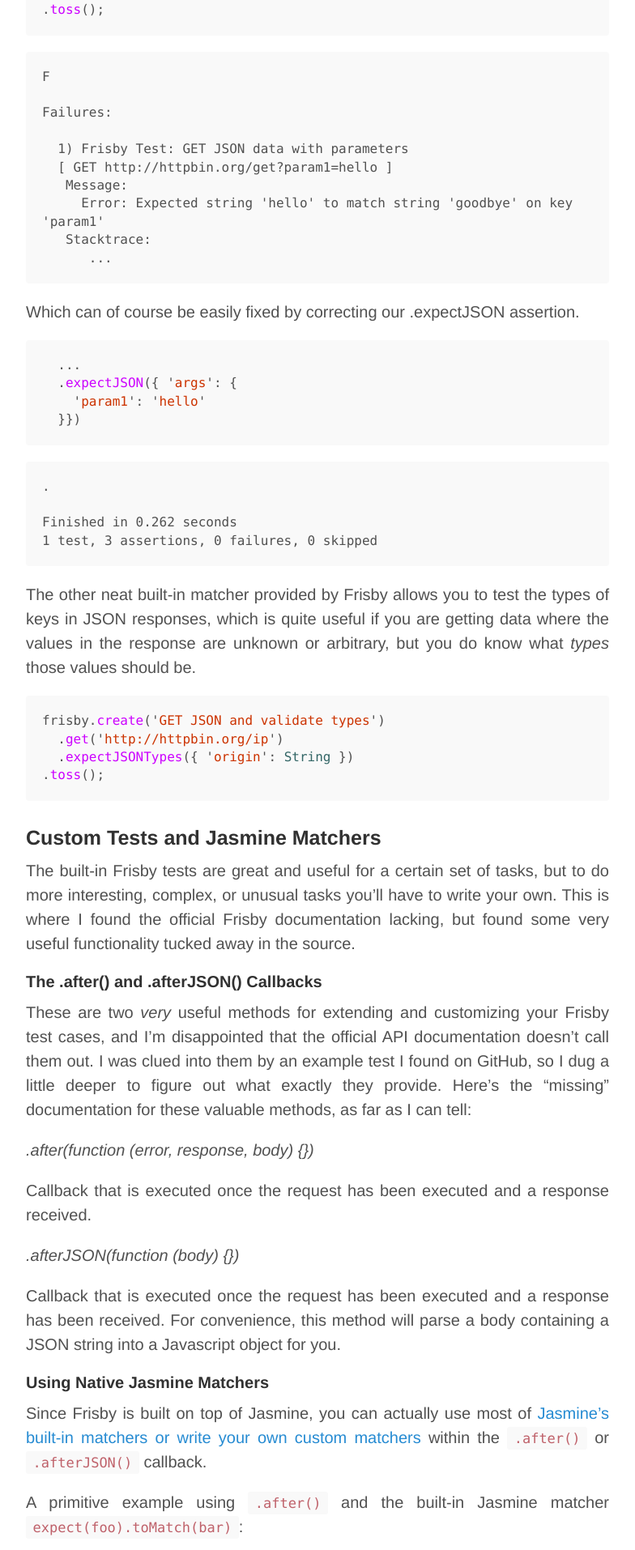
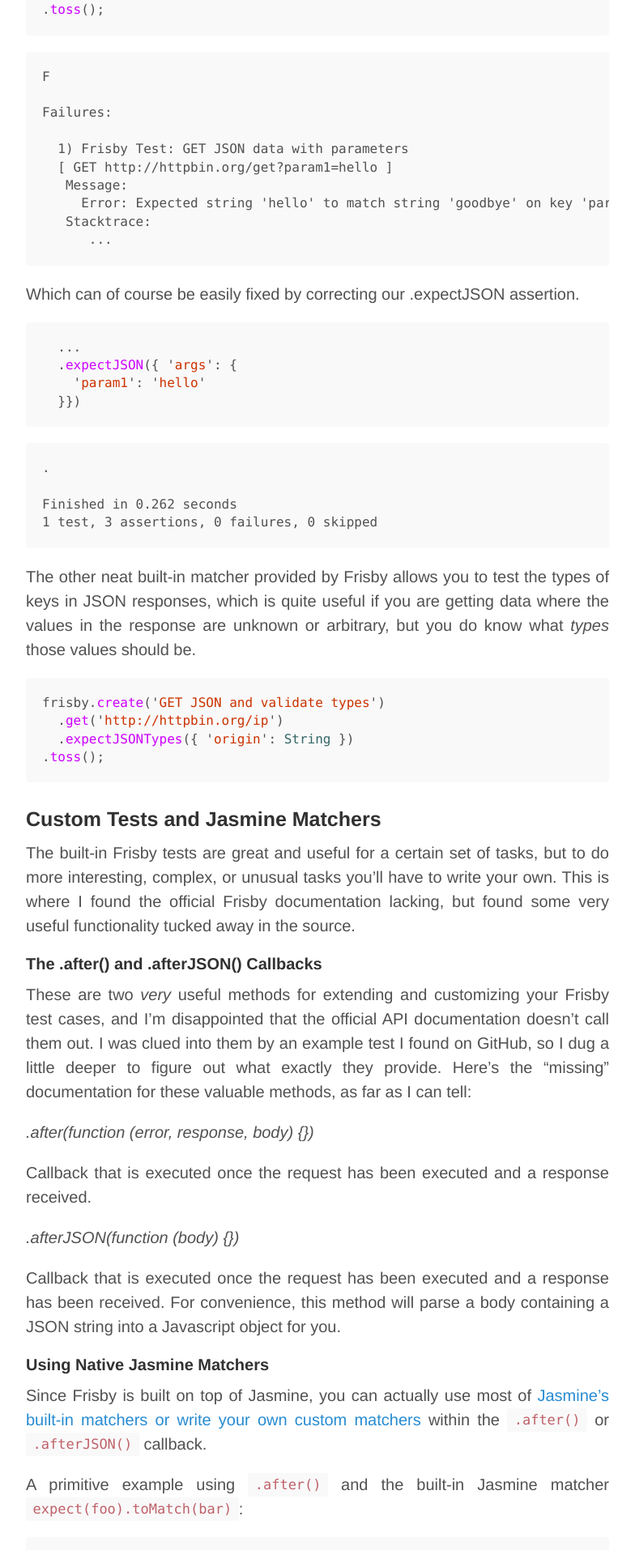
Before and after one commit to ptmccarthy/ptmccarthy.github.io, a Jekyll site: the page built from index.html, in a window 1280 px wide. Shown: the part 2797-4711 px from the top of the page at 81% size, without its empty margins (248-1032 px from the left). Built offline with Jekyll 4.4.1, drawn with Linux system fonts in a browser that asks for light colours; Markdown is read by kramdown in place of the engine named in the settings; the list of posts is cut into pages by our own code.

Commit message:
Tweak CSS to overflow-x: scroll in code blocks

```diff
--- a/public/css/poole.css
+++ b/public/css/poole.css
@@ -168,9 +168,10 @@ pre {
   font-size: .8rem;
   line-height: 1.4;
   white-space: pre;
-  white-space: pre-wrap;
+  overflow-x: scroll;
+  /*white-space: pre-wrap;*/
   word-break: break-all;
-  word-wrap: break-word;
+  word-wrap: break;
   background-color: #f9f9f9;
 }
 pre code {
```
